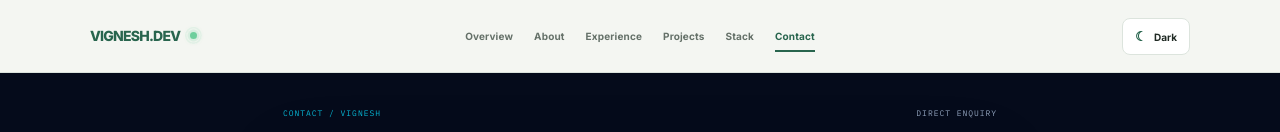
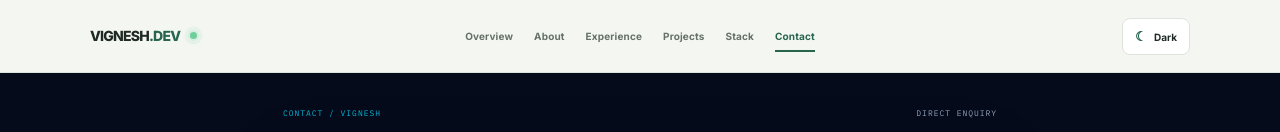
Before and after one commit to VigneshMC-creator/Vignesh-Developer, an Angular app: page /Vignesh-Developer/contact in a window 1280 px wide. Shown: the top 132 px of the page. Built offline with nearby package versions, Linux system fonts and the light colour scheme.

Commit message:
Polish Angular header alignment and brand contrast

```diff
--- a/src/app/app.component.scss
+++ b/src/app/app.component.scss
@@ -91,6 +91,7 @@
 
 /* Refined header: balanced brand, centered navigation, theme control. */
 .header-inner {
+  position: relative;
   display: grid;
   grid-template-columns: minmax(170px, 1fr) auto minmax(110px, 1fr);
   align-items: center;
@@ -102,7 +103,7 @@
   align-items: center;
   gap: 10px;
 }
-.brand .brand-name { display: inline-flex; align-items: baseline; }
+.brand .brand-name { display: inline-flex; align-items: baseline; color: var(--ink); }
 .brand .brand-suffix { color: var(--accent); }
 .brand-server-light {
   position: relative;
```
